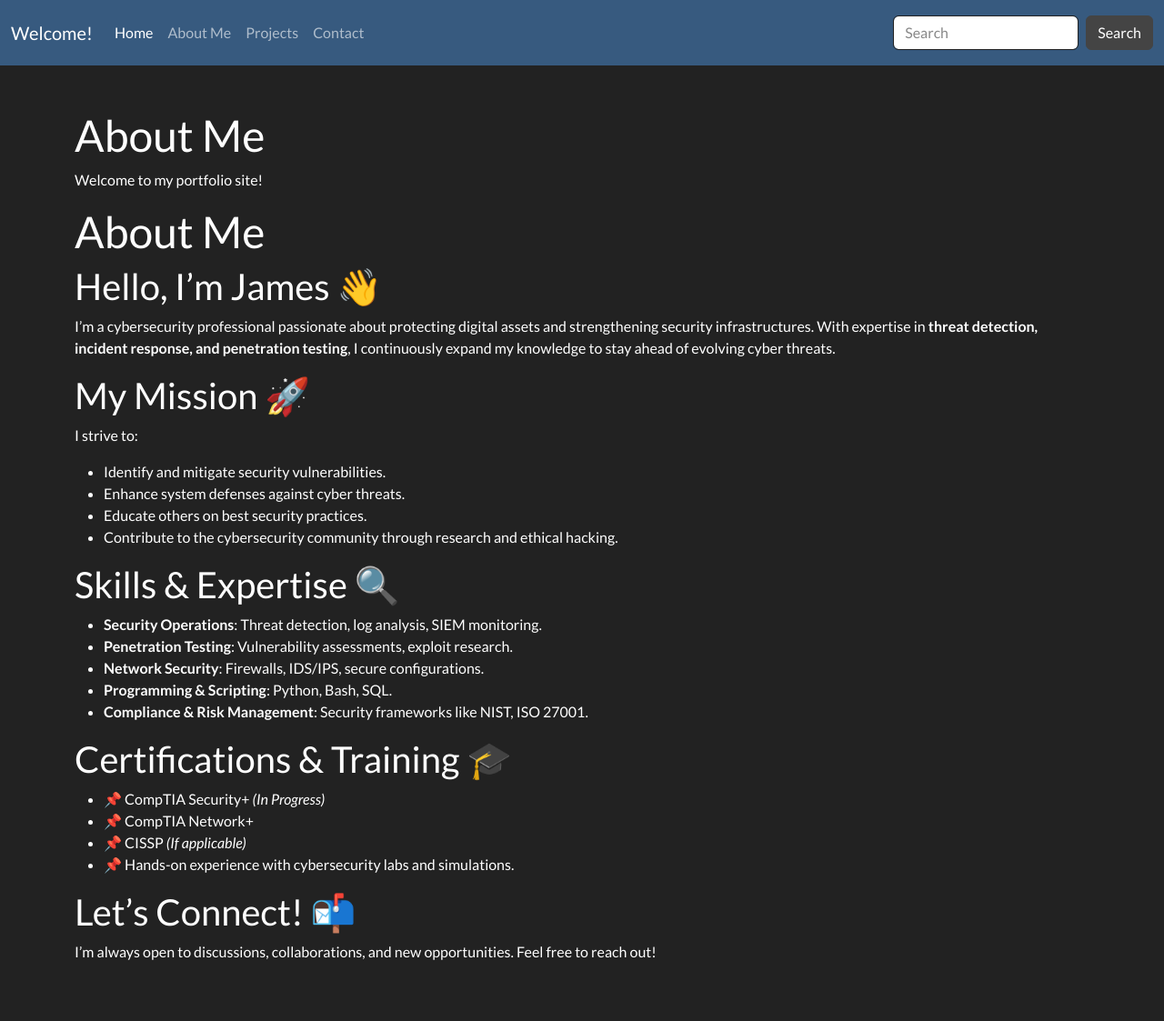
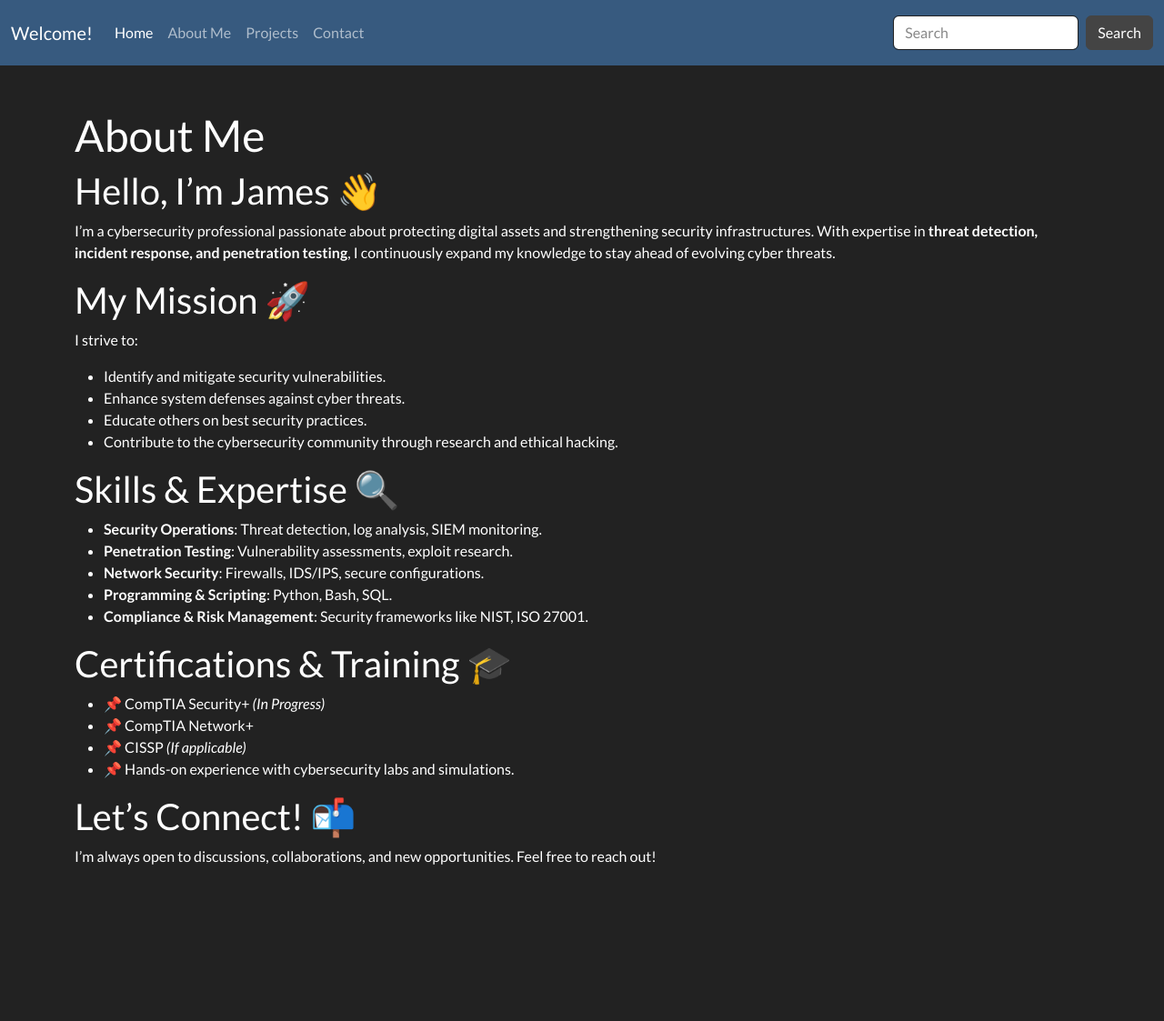
Before and after one commit to JKopal101/jkopal101.github.io, a Jekyll site: the page built from about_me.md, in a window 1280 px wide. Shown: the whole page at 91% size. Built offline with Jekyll 4.4.1, drawn with Linux system fonts in a browser that asks for light colours; after the commit the page ends 1018 px from its top, so only the background shows below that.

Commit message:
Update about_me.md

```diff
--- a/about_me.md
+++ b/about_me.md
@@ -3,9 +3,6 @@ layout: default
 title: About Me
 permalink: /about_me/
 ---
-
-# About Me
-Welcome to my portfolio site!
 
 # About Me
 
```
